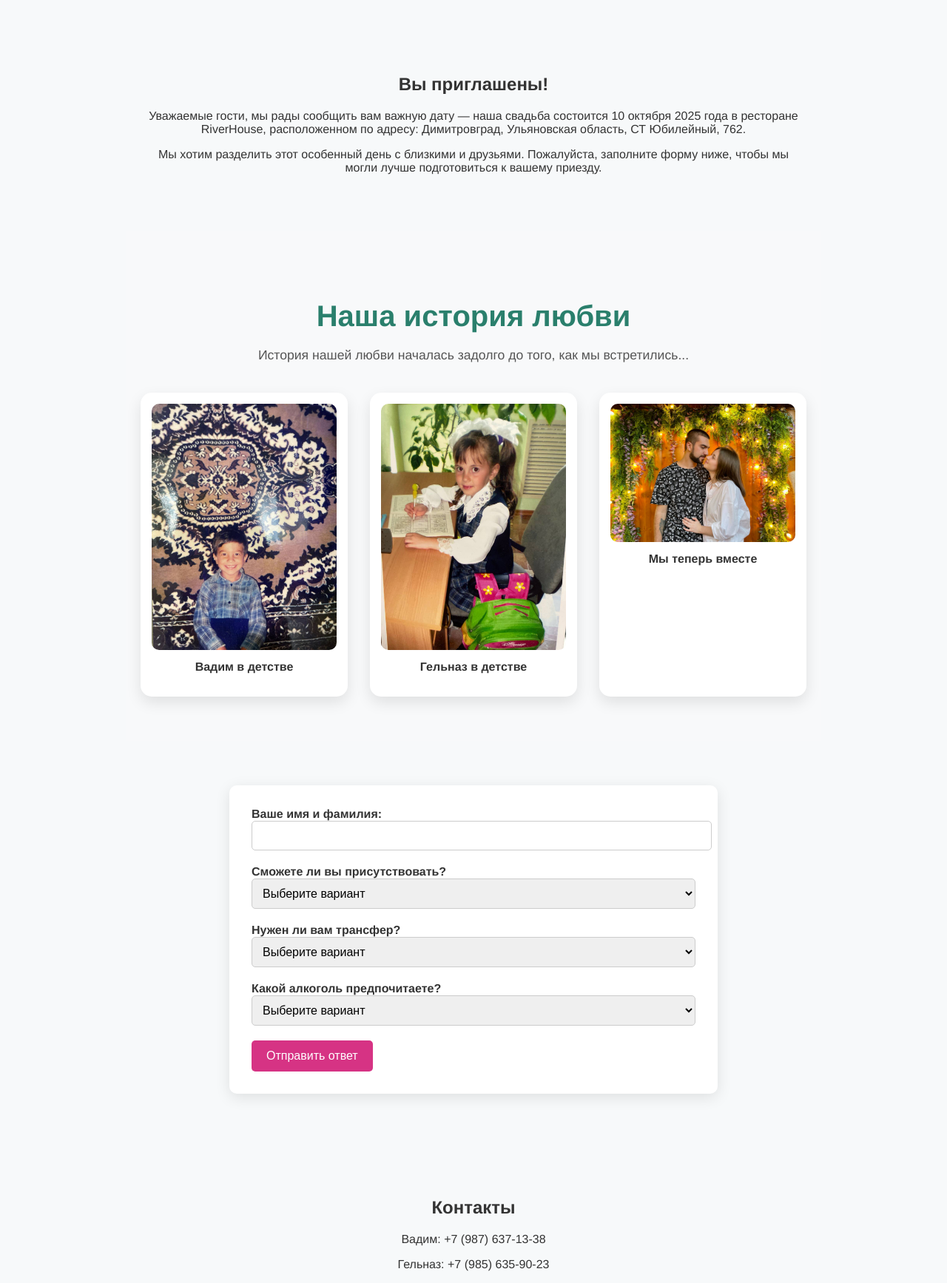
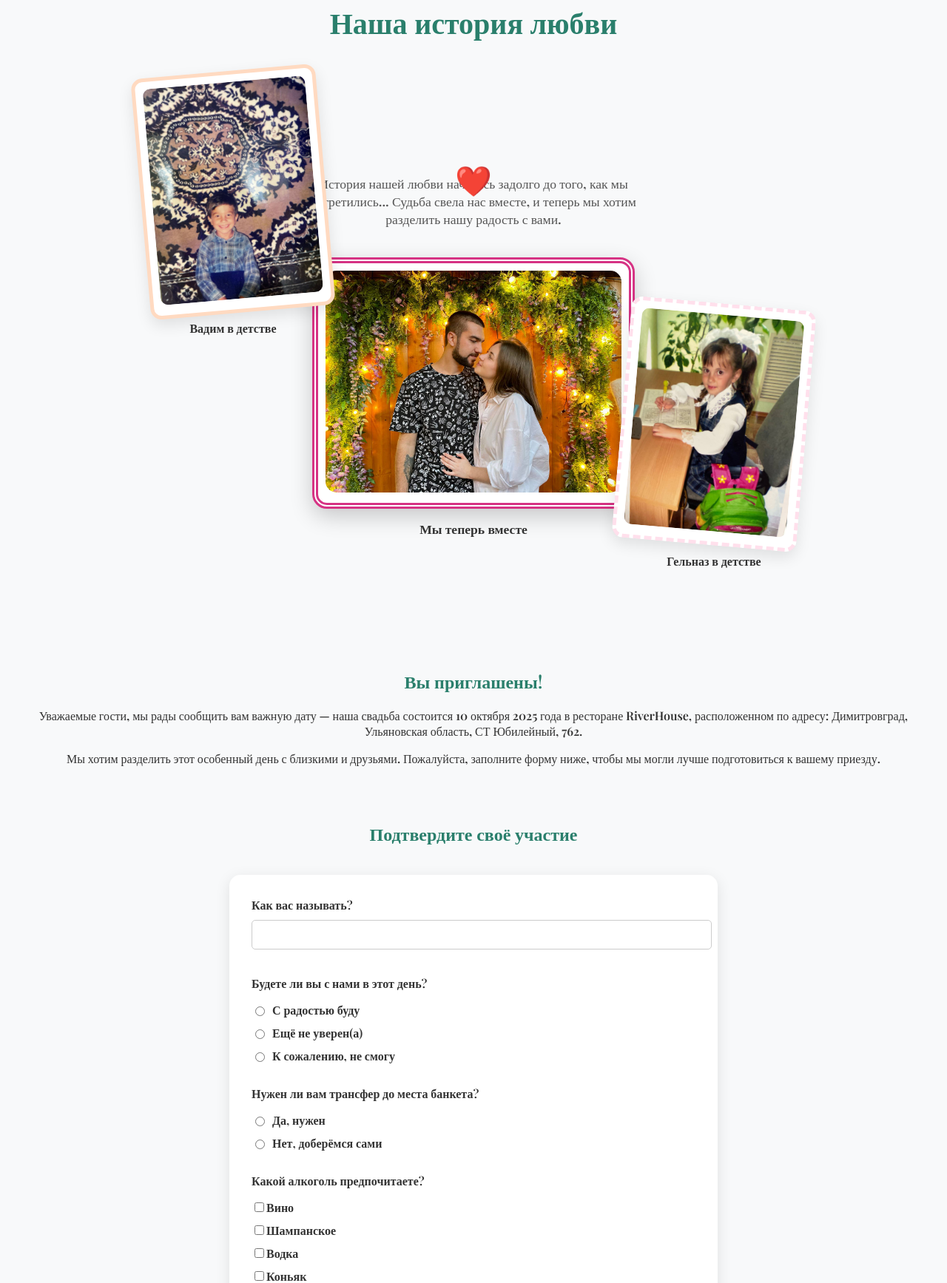
Before and after one commit to VadimMDF/-svadba_github-.github.io, a plain HTML site: page index.html in a window 1280 px wide. Shown: the part 1065-2800 px from the top of the page at 74% size. Drawn offline with nearby package versions, Linux system fonts and the light colour scheme.

Commit message:
Update index.html

```diff
--- a/index.html
+++ b/index.html
@@ -2,67 +2,68 @@
 <html lang="ru">
 <head>
     <meta charset="UTF-8" />
-    <title>Вы приглашены | Вадим & Гельназ</title>
-    <meta name="viewport" content="width=device-width, initial-scale=1.0">
+    <title>Вадим & Гельназ</title>
+    <meta name="viewport" content="width=device-width, initial-scale=1.0" />
     <style>
+        /* Имитация NEWFONTS */
+        @import url('https://fonts.googleapis.com/css2?family=Playfair+Display:wght@600&display=swap');
+
         body {
             margin: 0;
-            font-family: 'Helvetica Neue', sans-serif;
-            background: #f7f9fa;
+            font-family: 'Playfair Display', serif;
+            background: #f8f9fa;
             color: #333;
-            overflow-x: hidden;
-        }
-
-        header {
-            position: relative;
-            height: 100vh;
-            background: url('img/background.jpg') no-repeat center center/cover;
-            display: flex;
-            align-items: center;
-            justify-content: center;
-            text-align: center;
-            color: white;
-        }
-
-            header h1 {
-                font-size: 3em;
-                font-weight: bold;
-                text-shadow: 0 2px 5px rgba(0,0,0,0.6);
-            }
-
-            header p {
-                font-size: 1.3em;
-                margin-top: 10px;
-            }
-
-        section {
-            padding: 60px 20px;
-            max-width: 900px;
-            margin: auto;
             text-align: center;
         }
 
-        .timer {
-            display: flex;
-            justify-content: center;
-            gap: 20px;
-            font-size: 2em;
-            margin: 40px 0;
+        h1, h2 {
+            font-family: 'Playfair Display', serif;
+            font-weight: 600;
             color: #2a7f6c;
         }
 
-            .timer div {
-                text-align: center;
+        .photos {
+            display: flex;
+            justify-content: center;
+            flex-wrap: wrap;
+            gap: 30px;
+            padding: 60px 20px;
+        }
+
+        .photo-card {
+            flex: 1 1 250px;
+            text-align: center;
+            transform: scale(1);
+            transition: transform 0.3s ease;
+            border-radius: 15px;
+            overflow: hidden;
+            box-shadow: 0 8px 20px rgba(0,0,0,0.1);
+            background: #fff;
+            padding: 15px;
+        }
+
+            .photo-card:hover {
+                transform: scale(1.05);
+            }
+
+            .photo-card img {
+                width: 100%;
+                border-radius: 10px;
+            }
+
+            .photo-card p {
+                margin-top: 10px;
+                font-weight: bold;
             }
 
         form {
+            max-width: 600px;
+            margin: auto;
             background: white;
             padding: 30px;
-            border-radius: 10px;
+            border-radius: 15px;
             box-shadow: 0 5px 20px rgba(0,0,0,0.1);
             text-align: left;
-            max-width: 600px;
-            margin: auto;
         }
 
             form label {
@@ -71,7 +72,8 @@
                 font-weight: bold;
             }
 
-            form input[type="text"], form select {
+            form input[type="text"],
+            form select {
                 width: 100%;
                 padding: 10px;
                 border: 1px solid #ccc;
@@ -87,28 +89,36 @@
                 border: none;
                 cursor: pointer;
                 font-size: 1em;
-                border-radius: 5px;
+                border-radius: 30px;
             }
 
         footer {
-            text-align: center;
-            padding: 40px 20px;
+            margin-top: 60px;
             font-size: 0.9em;
             color: #777;
         }
 
-        audio {
-            display: none;
+        .timer {
+            display: flex;
+            justify-content: center;
+            gap: 20px;
+            font-size: 2em;
+            margin: 40px 0;
+            color: #d63384;
         }
+
+            .timer div {
+                text-align: center;
+            }
     </style>
 </head>
 <body>
 
     <!-- Главная секция -->
-    <header>
+    <header style="background: url('img/background.jpg') no-repeat center center/cover; height: 100vh; display: flex; align-items: center; justify-content: center; color: white;">
         <div>
             <h1>Вадим & Гельназ</h1>
-            <p>10 октября 2025</p>
+            <p style="font-size: 1.3em;">10 октября 2025</p>
         </div>
     </header>
 
@@ -123,123 +133,200 @@
         </div>
     </section>
 
+    <!-- Наша история -->
+    <section style="padding: 60px 20px; background-color: #f8f9fa;">
+        <h2 style="font-size: 2.5em; color: #2a7f6c; margin-bottom: 40px;">Наша история любви</h2>
+
+        <!-- Контейнер с фото -->
+        <div style="
+    position: relative;
+    max-width: 900px;
+    margin: auto;
+    padding: 40px 0;
+    min-height: 500px;
+  ">
+
+            <!-- Фото Вадима -->
+            <div style="
+      position: absolute;
+      top: 0;
+      left: 0;
+      width: 250px;
+      text-align: center;
+      z-index: 2;
+    ">
+                <div style="
+        border: 5px solid #ffdac1;
+        border-radius: 15px;
+        box-shadow: 0 8px 20px rgba(0,0,0,0.1);
+        background: #fff;
+        padding: 10px;
+        display: inline-block;
+        transform: rotate(-5deg);
+      ">
+                    <img src="img/vadim_child.jpg" alt="Детство Вадима" style="width: 100%; border-radius: 10px;">
+                </div>
+                <p style="margin-top: 10px; font-weight: bold;">Вадим в детстве</p>
+            </div>
+
+            <!-- Знак + или сердце посередине сверху -->
+            <div style="
+      position: absolute;
+      top: 120px;
+      left: 50%;
+      transform: translateX(-50%);
+      font-size: 40px;
+      color: #d63384;
+      z-index: 1;
+    ">❤️</div>
+
+            <!-- Фото Гельназ -->
+            <div style="
+      position: absolute;
+      bottom: 0;
+      right: 0;
+      width: 250px;
+      text-align: center;
+      z-index: 2;
+    ">
+                <div style="
+        border: 5px dashed #ffe0ec;
+        border-radius: 15px;
+        box-shadow: 0 8px 20px rgba(0,0,0,0.1);
+        background: #fff;
+        padding: 10px;
+        display: inline-block;
+        transform: rotate(5deg);
+      ">
+                    <img src="img/ghelnaz_child.jpg" alt="Детство Гельназ" style="width: 100%; border-radius: 10px;">
+                </div>
+                <p style="margin-top: 10px; font-weight: bold;">Гельназ в детстве</p>
+            </div>
+
+            <!-- Текст истории -->
+            <div style="
+      max-width: 500px;
+      margin: auto;
+      margin-top: 100px;
+      margin-bottom: 40px;
+      text-align: center;
+      font-size: 1.1em;
+      color: #555;
+    ">
+                <p>История нашей любви началась задолго до того, как мы встретились... Судьба свела нас вместе, и теперь мы хотим разделить нашу радость с вами.</p>
+            </div>
+
+            <!-- Общее фото уже взрослые -->
+            <div style="
+      text-align: center;
+      margin-top: 40px;
+      z-index: 3;
+    ">
+                <div style="
+        border: 8px double #d63384;
+        border-radius: 20px;
+        box-shadow: 0 10px 30px rgba(0,0,0,0.2);
+        display: inline-block;
+        background: white;
+        padding: 10px;
+      ">
+                    <img src="img/together_adult.jpg" alt="Мы теперь вместе" style="width: 100%; max-width: 400px; border-radius: 15px;">
+                </div>
+                <p style="margin-top: 15px; font-weight: bold; font-size: 1.1em;">Мы теперь вместе</p>
+            </div>
+
+        </div>
+    </section>
+
     <!-- Описание -->
-    <section>
+    <section style="padding: 40px 20px;">
         <h2>Вы приглашены!</h2>
         <p>Уважаемые гости, мы рады сообщить вам важную дату — наша свадьба состоится 10 октября 2025 года в ресторане RiverHouse, расположенном по адресу: Димитровград, Ульяновская область, СТ Юбилейный, 762.</p>
         <p>Мы хотим разделить этот особенный день с близкими и друзьями. Пожалуйста, заполните форму ниже, чтобы мы могли лучше подготовиться к вашему приезду.</p>
     </section>
-    <!-- Наша история -->
-<section style="padding: 60px 20px; background-color: #f8f9fa;">
-  <h2 style="font-size: 2.5em; color: #2a7f6c; margin-bottom: 20px;">Наша история любви</h2>
-  <p style="font-size: 1.1em; color: #555; max-width: 700px; margin: auto; margin-bottom: 40px;">
-    История нашей любви началась задолго до того, как мы встретились...
-  </p>
 
-  <div style="display: flex; justify-content: center; flex-wrap: wrap; gap: 30px;">
-
-    <!-- Фото Вадима -->
-    <div style="
-      flex: 1 1 250px;
-      text-align: center;
-      transform: scale(1);
-      transition: transform 0.3s ease;
-      border-radius: 15px;
-      overflow: hidden;
-      box-shadow: 0 8px 20px rgba(0,0,0,0.1);
-      background: #fff;
-      padding: 15px;
-    " onmouseover="this.style.transform='scale(1.05)'" onmouseout="this.style.transform='scale(1)'">
-      <img src="img/vadim_child.jpg" alt="Детство Вадима" style="width: 100%; border-radius: 10px;">
-      <p style="margin-top: 10px; font-weight: bold;">Вадим в детстве</p>
-    </div>
-
-    <!-- Фото Гельназ -->
-    <div style="
-      flex: 1 1 250px;
-      text-align: center;
-      transform: scale(1);
-      transition: transform 0.3s ease;
-      border-radius: 15px;
-      overflow: hidden;
-      box-shadow: 0 8px 20px rgba(0,0,0,0.1);
-      background: #fff;
-      padding: 15px;
-    " onmouseover="this.style.transform='scale(1.05)'" onmouseout="this.style.transform='scale(1)'">
-      <img src="img/ghelnaz_child.jpg" alt="Детство Гельназ" style="width: 100%; border-radius: 10px;">
-      <p style="margin-top: 10px; font-weight: bold;">Гельназ в детстве</p>
-    </div>
-
-    <!-- Общее фото -->
-    <div style="
-      flex: 1 1 250px;
-      text-align: center;
-      transform: scale(1);
-      transition: transform 0.3s ease;
-      border-radius: 15px;
-      overflow: hidden;
-      box-shadow: 0 8px 20px rgba(0,0,0,0.1);
-      background: #fff;
-      padding: 15px;
-    " onmouseover="this.style.transform='scale(1.05)'" onmouseout="this.style.transform='scale(1)'">
-      <img src="img/together_adult.jpg" alt="Мы теперь вместе" style="width: 100%; border-radius: 10px;">
-      <p style="margin-top: 10px; font-weight: bold;">Мы теперь вместе</p>
-    </div>
-
-  </div>
-</section>
     <!-- Форма RSVP -->
     <section>
-        <form action="https://formspree.io/f/xqabwaoy" method="POST">
-            <label>
-                Ваше имя и фамилия:<br>
-                <input type="text" name="name" required>
+        <h2 style="margin-bottom: 40px;">Подтвердите своё участие</h2>
+
+        <form action="https://formspree.io/f/YOUR_FORM_ID_HERE" method="POST">
+
+            <!-- Имя -->
+            <label style="display: block; text-align: left; margin-bottom: 20px;">
+                <div style="font-weight: bold; margin-bottom: 10px;">Как вас называть?</div>
+                <input type="text" name="name" required style="width: 100%; padding: 10px; border: 1px solid #ccc; border-radius: 5px;">
             </label>
 
-            <label>
-                Сможете ли вы присутствовать?<br>
-                <select name="attendance" required>
-                    <option value="">Выберите вариант</option>
-                    <option value="Да">Да</option>
-                    <option value="Возможно да">Возможно да</option>
-                    <option value="Нет">Нет</option>
-                </select>
-            </label>
+            <!-- Участие -->
+            <div style="text-align: left; margin-bottom: 30px;">
+                <div style="font-weight: bold; margin-bottom: 15px;">Будете ли вы с нами в этот день?</div>
+                <label style="display: flex; align-items: center; margin-bottom: 10px; cursor: pointer;">
+                    <input type="radio" name="attendance" value="С радостью буду" required style="margin-right: 10px;">
+                    С радостью буду
+                </label>
+                <label style="display: flex; align-items: center; margin-bottom: 10px; cursor: pointer;">
+                    <input type="radio" name="attendance" value="Ещё не уверен(а)" style="margin-right: 10px;">
+                    Ещё не уверен(а)
+                </label>
+                <label style="display: flex; align-items: center; cursor: pointer;">
+                    <input type="radio" name="attendance" value="К сожалению, не смогу" style="margin-right: 10px;">
+                    К сожалению, не смогу
+                </label>
+            </div>
 
-            <label>
-                Нужен ли вам трансфер?<br>
-                <select name="transfer" required>
-                    <option value="">Выберите вариант</option>
-                    <option value="Да">Да</option>
-                    <option value="Нет">Нет</option>
-                </select>
-            </label>
+            <!-- Трансфер -->
+            <div style="text-align: left; margin-bottom: 30px;">
+                <div style="font-weight: bold; margin-bottom: 15px;">Нужен ли вам трансфер до места банкета?</div>
+                <label style="display: flex; align-items: center; margin-bottom: 10px; cursor: pointer;">
+                    <input type="radio" name="transfer" value="Да, нужен" required style="margin-right: 10px;">
+                    Да, нужен
+                </label>
+                <label style="display: flex; align-items: center; cursor: pointer;">
+                    <input type="radio" name="transfer" value="Нет, доберёмся сами" style="margin-right: 10px;">
+                    Нет, доберёмся сами
+                </label>
+            </div>
 
-            <label>
-                Какой алкоголь предпочитаете?<br>
-                <select name="alcohol" required>
-                    <option value="">Выберите вариант</option>
-                    <option value="Вино">Вино</option>
-                    <option value="Шампанское">Шампанское</option>
-                    <option value="Водка">Водка</option>
-                    <option value="Коньяк">Коньяк</option>
-                    <option value="Виски">Виски</option>
-                </select>
-            </label>
+            <!-- Алкоголь -->
+            <div style="text-align: left; margin-bottom: 30px;">
+                <div style="font-weight: bold; margin-bottom: 15px;">Какой алкоголь предпочитаете?</div>
+                <label style="display: flex; align-items: center; margin-bottom: 10px; cursor: pointer;">
+                    <input type="checkbox" name="alcohol[]" value="Вино">
+                    Вино
+                </label>
+                <label style="display: flex; align-items: center; margin-bottom: 10px; cursor: pointer;">
+                    <input type="checkbox" name="alcohol[]" value="Шампанское">
+                    Шампанское
+                </label>
+                <label style="display: flex; align-items: center; margin-bottom: 10px; cursor: pointer;">
+                    <input type="checkbox" name="alcohol[]" value="Водка">
+                    Водка
+                </label>
+                <label style="display: flex; align-items: center; margin-bottom: 10px; cursor: pointer;">
+                    <input type="checkbox" name="alcohol[]" value="Коньяк">
+                    Коньяк
+                </label>
+                <label style="display: flex; align-items: center; cursor: pointer;">
+                    <input type="checkbox" name="alcohol[]" value="Виски">
+                    Виски
+                </label>
+            </div>
 
-            <button type="submit">Отправить ответ</button>
+            <!-- Кнопка отправки -->
+            <button type="submit" style="background-color: #d63384; color: white; padding: 12px 20px; border: none; cursor: pointer; font-size: 1em; border-radius: 30px;">Отправить ответ</button>
+
         </form>
     </section>
 
     <!-- Контакты -->
-    <section>
+    <section style="padding: 40px 20px;">
         <h2>Контакты</h2>
         <p>Вадим: +7 (987) 637-13-38</p>
         <p>Гельназ: +7 (985) 635-90-23</p>
     </section>
 
     <!-- Адрес -->
-    <section>
+    <section style="padding: 40px 20px;">
         <h2>Банкет состоится</h2>
         <p>
             Ресторан RiverHouse<br>
```
